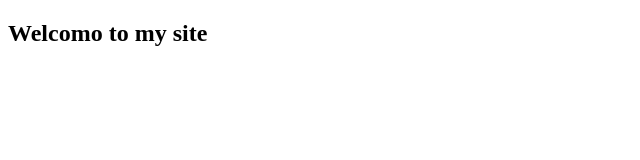
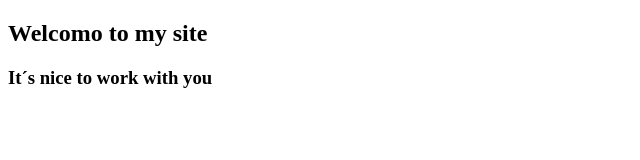
Before and after one commit to victorvirtual/sample, a plain HTML site: page index.html in a window 1280 px wide. Shown: the whole page, without its empty margins (0-640 px from the left). Drawn offline with Linux system fonts and the light colour scheme.

Commit message:
Update index.html
cambio en el archivo index

```diff
--- a/index.html
+++ b/index.html
@@ -7,6 +7,7 @@
 </head>
 <body>
     <h2>Welcomo to my site</h2>
+    <h3>It´s nice to work with you</h3>
 
 </body>
 </html>
```
